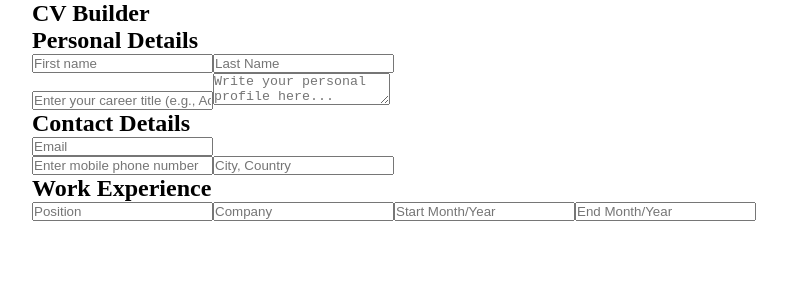
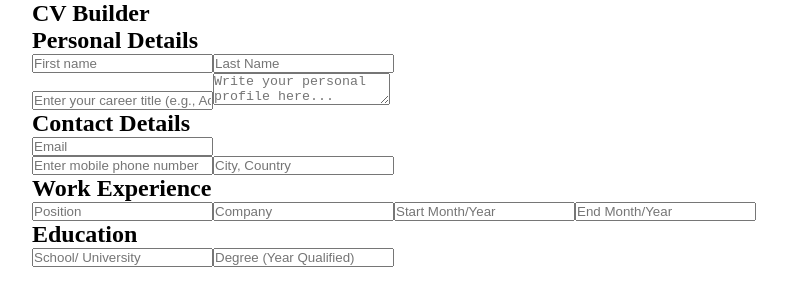
Before and after one commit to gavinv-m/cv-application, a React (Vite) app: page / in a window 1280 px wide. Shown: the top 306 px of the page, without its empty margins (8-795 px from the left). Built offline with nearby package versions, Linux system fonts and the light colour scheme.

Commit message:
feat: Create education section

```diff
--- a/src/App.jsx
+++ b/src/App.jsx
@@ -3,6 +3,7 @@ import Header from './sidebar/Header';
 import PersonalDetails from './sidebar/PersonalDetails';
 import ContactDetails from './sidebar/ContactDetails';
 import WorkExperience from './sidebar/WorkExperience';
+import Education from './sidebar/Education';
 
 export default function App() {
   // prettier-ignore
@@ -18,6 +19,10 @@ export default function App() {
   // prettier-ignore
   const [contactDetails, setContactDetails] = useState(
     {email: '', number: '', location: ''});
+
+  const [education, setEducation] = useState([
+    { school: '', degree: '', key: crypto.randomUUID() },
+  ]);
 
   const updateExp = function updateExperience(key, field, newValue) {
     setWorkExperience((prev) => {
@@ -37,6 +42,16 @@ export default function App() {
     setContactDetails({ ...contactDetails, [field]: newValue });
   };
 
+  const updateEdu = function updateEducation(key, field, newValue) {
+    setEducation((prev) => {
+      return prev.map((qualification) => {
+        return qualification.key === key
+          ? { ...qualification, [field]: newValue }
+          : qualification;
+      });
+    });
+  };
+
   return (
     <>
       <aside>
@@ -53,6 +68,10 @@ export default function App() {
           workExperience={workExperience}
           updateField={updateExp}
         ></WorkExperience>
+        <Education
+          qualifications={education}
+          updateField={updateEdu}
+        ></Education>
       </aside>
       <main></main>
     </>
--- /dev/null
+++ b/src/sidebar/Education.jsx
@@ -0,0 +1,32 @@
+import Input from './InputField';
+
+export default function Education({ qualifications, updateField }) {
+  return (
+    <div className="education">
+      <div className="education-header">
+        {/* TODO: Add edu svg */}
+        <h2>Education</h2>
+      </div>
+      {qualifications.map((qualification) => {
+        return (
+          <div key={qualification.key}>
+            <Input
+              placeholder="School/ University"
+              value={qualification.school}
+              onChange={(e) =>
+                updateField(qualification.key, 'school', e.target.value)
+              }
+            ></Input>
+            <Input
+              placeholder="Degree (Year Qualified)"
+              value={qualification.degree}
+              onChange={(e) =>
+                updateField(qualification.key, 'degree', e.target.value)
+              }
+            ></Input>
+          </div>
+        );
+      })}
+    </div>
+  );
+}
```
